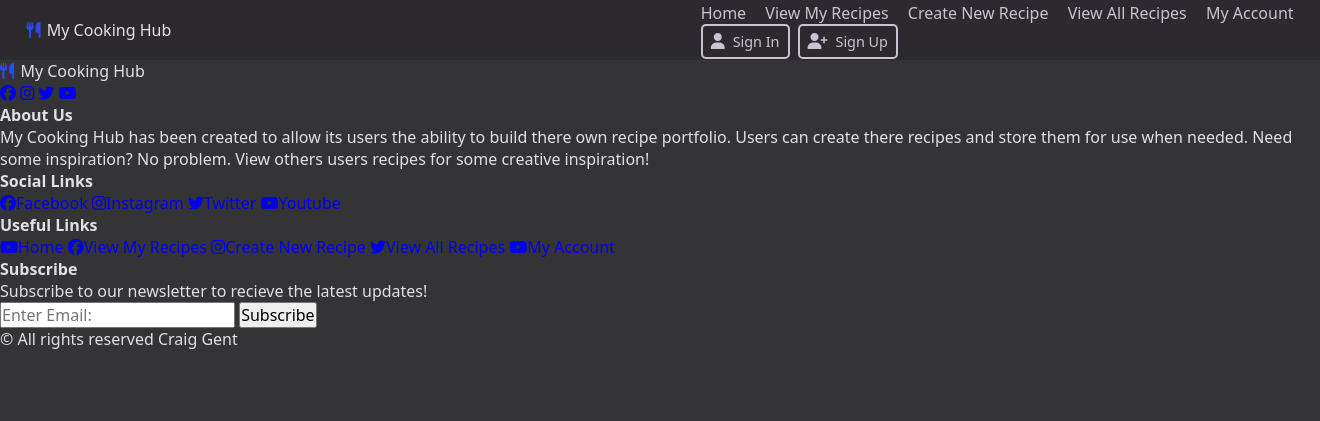
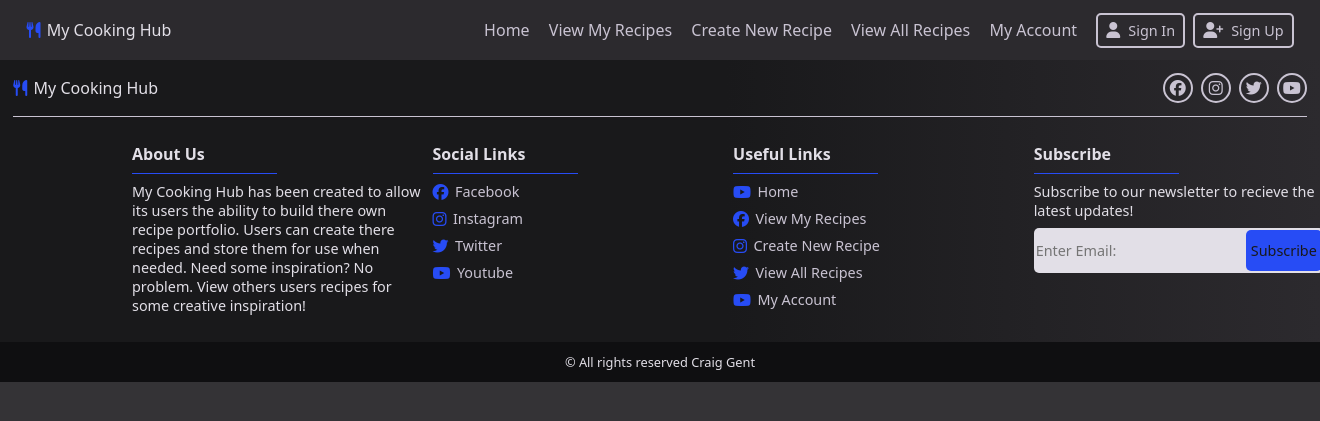
Before and after one commit to Genty83/My-Cooking-Hub, a Flask app: template src/templates/base/base_temp.html in a window 1320 px wide. Shown: the top 421 px of the page. Run offline with Flask 3, Linux system fonts and the light colour scheme; the template is opened without the code that fills it, so the values that code supplies are empty.

Commit message:
Added styling for hero and footer

```diff
--- a/src/static/css/style.css
+++ b/src/static/css/style.css
@@ -7,17 +7,20 @@
     --bg-two-clr: #2c2a2e;
     --bg-three-clr: #19191b;
     --bg-four-clr: #0f0f11;
+    --bg-five-clr: #e2dfe7;
     --fg-one-clr: #e2dfe7;
     --fg-two-clr: #c9c3d2;
+    --fg-three-clr: #19191b;
     --primary-one-clr: #274cf5;
-    --primary-two-clr: #3b5df7;
+    --primary-two-clr: #5574fc;
     --btn-one-bg-clr: #274cf5;
-    --btn-one-bg-hover-clr: #3b5df7;
-    --btn-one-fg-clr: #e2dfe7;
+    --btn-one-bg-hover-clr: #5574fc;
+    --btn-one-fg-clr: #19191b;
     --btn-two-border-clr: #c9c3d2;
     --btn-two-fg-clr: #c9c3d2;
     --btn-two-fg-hover-clr: #19191b;
     --btn-two-bg-clr: #c9c3d2;
+    --seperator-clr: #c9c3d2;
 
     /* Global Variables */
     --base-transition: all 0.8s ease-out 0.3s;
@@ -81,6 +84,7 @@ li {
 /* Main Nav Bar */
 .main-nav {
     display: none;
+    gap: 1.2rem;
 }
 .main-nav ul {
     display: flex;
@@ -127,11 +131,183 @@ li {
     color: var(--btn-two-fg-hover-clr);
 }
 
+/* ##### HERO SECTION STYLING: ADD ALL HERO SECTION STYLING BELOW HERE!! ##### */
 
+/* Hero  wrapper */
+.hero-wrapper {
+    width: 100%;
+    height: 80vh;
+    display: block;
+    overflow: hidden;
+    position: relative;
+}
+/* Hero Overlay */
+.hero-overlay-wrapper {
+    width: 100%;
+    height: 100%;
+    position: absolute;
+    top: 0;
+    left: 0;
+    background: linear-gradient(to bottom, #19191b99 40%, #ffffff10);
+    display: block;
+}
+/* Hero content wrapper */
+.hero-content-wrapper {
+    width: 100%;
+    height: 100%;
+    padding: 2%;
+    display: flex;
+    flex-direction: column;
+    gap: 1rem;
+}
+/* Hero Header Text */
+.header-tone-one,
+.header-tone-two {
+    font-size: 2.4rem;
+}
+.header-tone-two {
+    color: var(--primary-one-clr);
+}
+/* Hero Button */
+.hero-btn {
+    width: 180px;
+    height: 45px;
+    border-radius: var(--base-radius);
+    background-color: var(--btn-one-bg-clr);
+    color: var(--btn-one-fg-clr);
+    justify-content: center;
+    cursor: pointer;
+    display: flex;
+    align-items: center;
+    justify-content: center;
+    gap: 0.5rem;
+    transition: var(--base-transition);
+}
+.hero-btn:hover {
+    background-color: var(--btn-one-bg-hover-clr);
+}
+
+/* ##### FOOTER STYLING: ADD ALL FOOTER STYLING BELOW HERE!! ##### */
+
+/* Footer wrapper */
+.footer-wrapper {
+    width: 100%;
+    height: max-content;
+    background: linear-gradient(to right, var(--bg-three-clr) 55%, var(--bg-two-clr));
+    display: flex;
+    flex-direction: column;
+}
+
+/* Footer top wrapper */
+.footer-top-wrapper {
+    width: 100%;
+    padding: 0 1%;
+}
+
+/* Footer top inner wrapper */
+.footer-top-inner-wrapper {
+    width: 100%;
+    padding: 1% 0;
+    display: flex;
+    flex-direction: column;
+    align-items: center;
+    gap: 0.5rem;
+}
+/* Social buttons layout */
+.social-btns-layout {
+    display: flex;
+    gap: 0.5rem;
+}
+
+/* Footer middle wrapper */
+.footer-middle-wrapper {
+    width: 100%;
+    height: 100%;
+    display: grid;
+    place-items: center;
+    gap: 1%;
+    padding: 1%;
+}
+
+/* Footer bottom wrapper */
+.footer-bottom-wrapper {
+    width: 100%;
+    height: 40px;
+    background-color: var(--bg-four-clr);
+    display: grid;
+    place-items: center;
+}
+.footer-bottom-wrapper p {
+    font-size: 0.8rem;
+}
+
+/* Footer card */
+.footer-card {
+    width: 290px;
+    height: 100%;
+    display: flex;
+    flex-direction: column;
+    align-items: center;
+    justify-content: start;
+    gap: 0.5rem;
+    text-align: center;
+}
+.footer-card p {
+    font-size: 0.9rem;
+}
+
+/* Subscribe wrapper */
+.subscribe-wrapper {
+    width: 100%;
+    height: 45px;
+    background-color: var(--bg-five-clr);
+    border-radius: var(--base-radius);
+    padding: 2px;
+    display: flex;
+    transition: var(--base-transition);
+}
+.subscribe-wrapper input {
+    outline: none;
+    border: none;
+    background-color: transparent;
+    color: var(--fg-three-clr);
+    font-size: 0.9rem;
+    width: 100%;
+}
+.subscribe-wrapper button {
+    cursor: pointer;
+    border: none;
+    padding: 0 0.3rem;
+    display: flex;
+    align-items: center;
+    gap: 0.5rem;
+    transition: var(--base-transition);
+    background-color: var(--btn-one-bg-clr);
+    color: var(--btn-one-fg-clr);
+    border-radius: var(--base-radius);
+    font-size: 0.9rem;
+}
+.subscribe-wrapper button:hover {
+    background-color: var(--btn-one-bg-hover-clr);
+}
 
 
 
 /* ##### UI COMPONENTS STYLING: ADD ALL UI COMPONENT STYLING BELOW HERE!! ##### */
+
+/* Seperator */
+.seperator {
+    width: 100%;
+    height: 1px;
+    background-color: var(--seperator-clr);
+}
+
+/* Footer Seperator */
+.footer-seperator {
+    width: 50%;
+    height: 1px;
+    background-color: var(--primary-one-clr);
+}
 
 /* Std Button */
 .std-btn {
@@ -160,8 +336,38 @@ li {
     color: var(--btn-two-fg-hover-clr);
 }
 
+/* Social media button */
+.social-media-btn {
+    width: 30px;
+    height: 30px;
+    border: 2px solid var(--btn-two-border-clr);
+    color: var(--btn-two-fg-clr);
+    border-radius: 100vh;
+    display: grid;
+    place-items: center;
+    transition: var(--base-transition);
+}
+.social-media-btn:hover {
+    border: 2px solid var(--primary-one-clr);
+    box-shadow: 0px 0px 7px var(--primary-one-clr);
+    color: var(--primary-one-clr);
+}
 
-
+/* Footer Link */
+.footer-link {
+    color: var(--fg-two-clr);
+    font-size: 0.9rem;
+    display: flex;
+    align-items: center;
+    gap: 0.4rem;
+    transition: var(--base-transition);
+}
+.footer-link:hover {
+    color: var(--primary-two-clr);
+}
+.footer-link i {
+    color: var(--primary-one-clr);
+}
 
 
 
@@ -182,7 +388,12 @@ li {
     }
     /* Main Nav Bar */
     .main-nav {
-        display: block;
+        display: flex;
+    }
+    /* Footer middle wrapper */
+    .footer-middle-wrapper {
+        grid-template-rows: repeat(2, 1fr);
+        grid-template-columns: repeat(2, 1fr);
     }
 }
 
@@ -192,4 +403,30 @@ li {
     .nav-btns-wrapper {
         display: flex;
     }
+    /* Hero Overlay */
+    .hero-overlay-wrapper {
+        background: linear-gradient(to right, #19191b 30%, #ffffff00);
+    }
+    /* Hero content wrapper */
+    .hero-content-wrapper {
+        padding-top: 10%;
+        width: 30%;
+    }
+    /* Footer middle wrapper */
+    .footer-middle-wrapper {
+        grid-template-rows: none;
+        grid-template-columns: repeat(4, 1fr);
+        padding: 2% 10%;
+        place-items: center;
+    }
+    /* Footer top inner wrapper */
+    .footer-top-inner-wrapper {
+        flex-direction: row;
+        justify-content: space-between;
+    }
+    /* Footer card */
+    .footer-card {
+        text-align: left;
+        place-items: start;
+    }
 }
```
